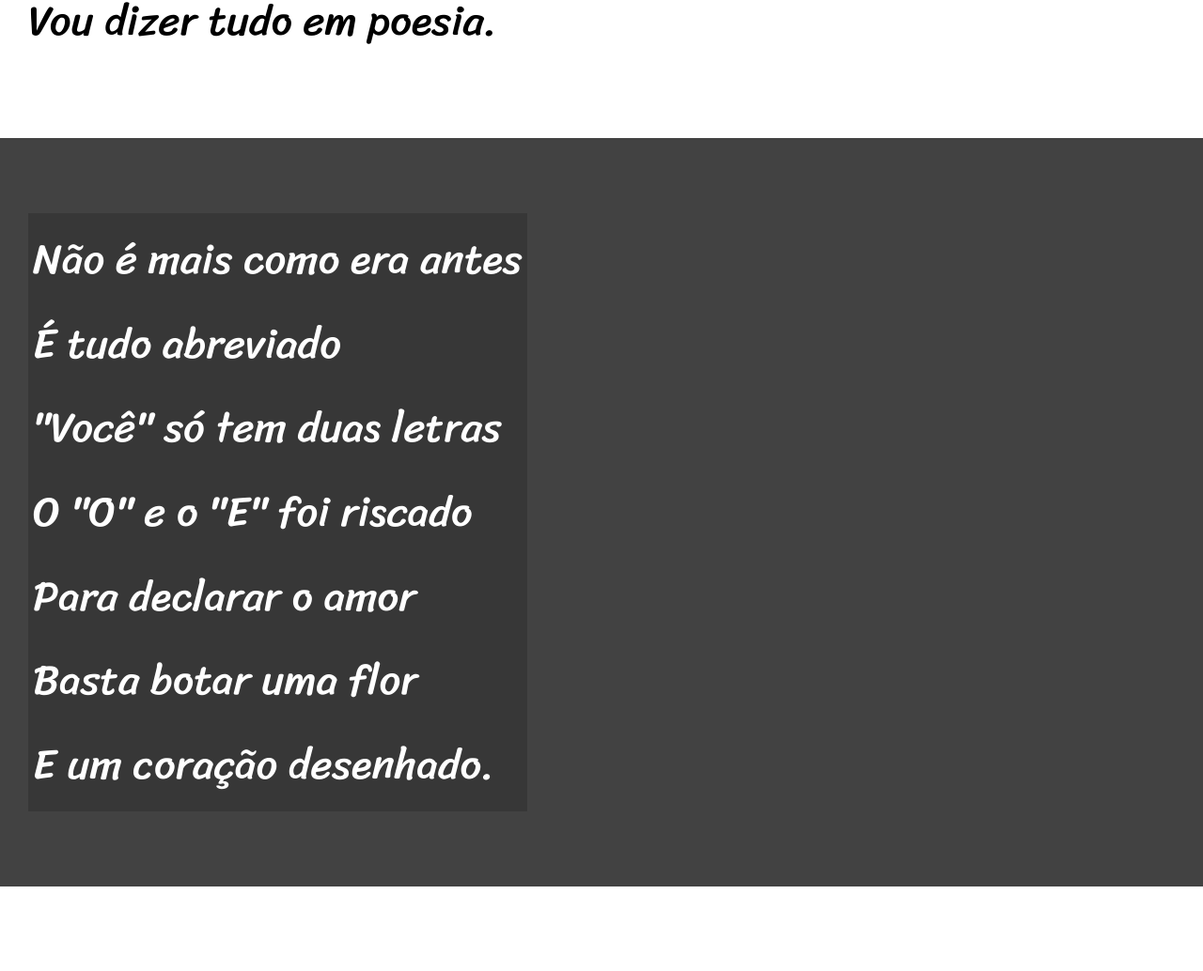
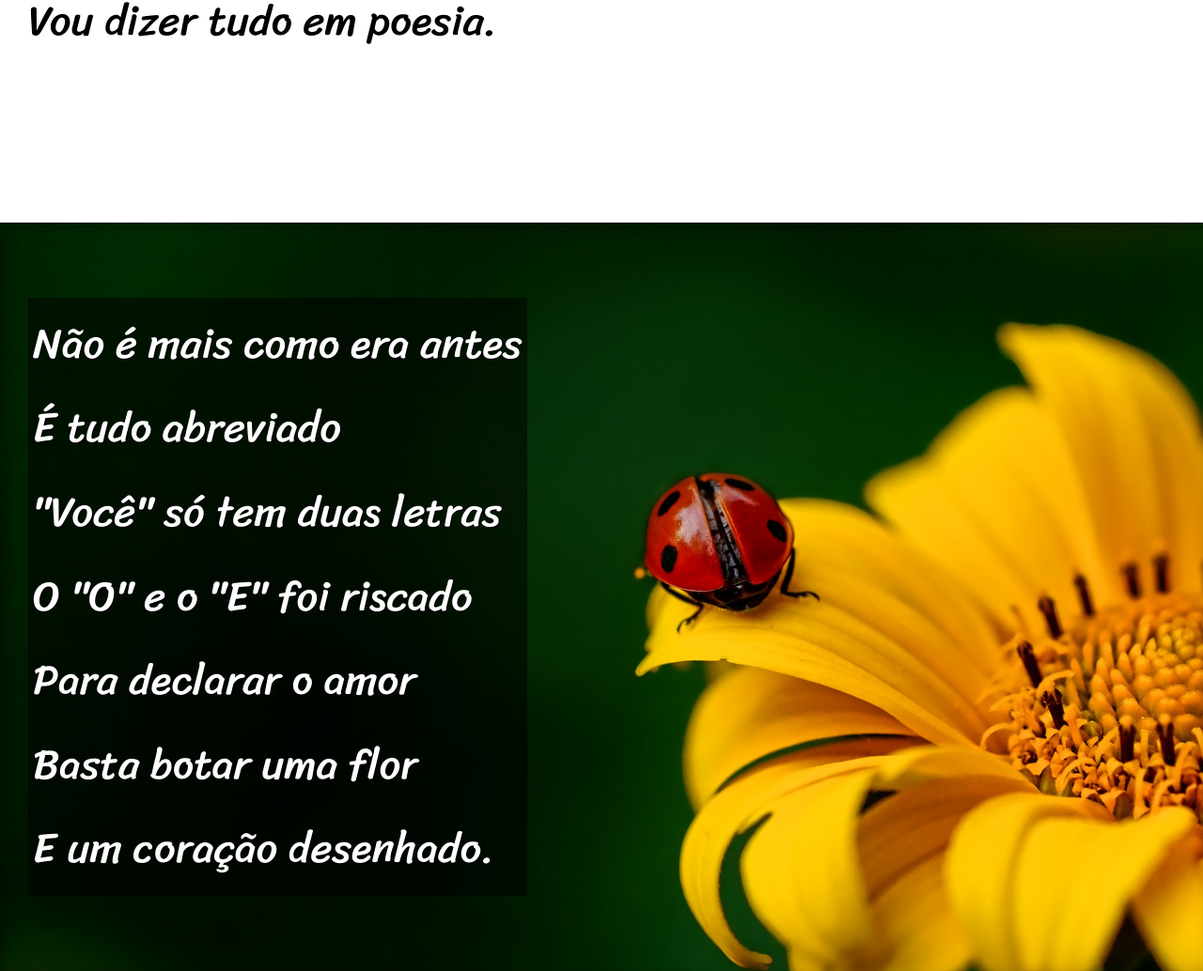
Before and after one commit to jorgefcastro/HTML_CSS, a plain HTML site: page Modulo_03/Ex019_Projeto_Cordel/index.html in a window 1280 px wide. Shown: the part 900-1934 px from the top of the page at 94% size. Drawn offline with Linux system fonts and the light colour scheme.

Commit message:
finalizando projeto cordel

```diff
--- a/Modulo_03/Ex019_Projeto_Cordel/index.html
+++ b/Modulo_03/Ex019_Projeto_Cordel/index.html
@@ -25,7 +25,7 @@
         </p>
     </section>
 
-    <section class="imagem">
+    <section class="imagem" id="img01">
         <p>
             Não é mais como era antes <br>
             É tudo abreviado <br>
@@ -59,7 +59,7 @@
         </p>
     </section>
 
-    <section class="imagem">
+    <section class="imagem" id="img02">
         <p>
             Tenho saudade das cartas <br>
             Escritas com a própria mão <br>
--- a/Modulo_03/Ex019_Projeto_Cordel/style.css
+++ b/Modulo_03/Ex019_Projeto_Cordel/style.css
@@ -47,6 +47,9 @@ section {
     font-family: var(--fonte3);
     font-size: 3.5vw;/* 3.5% da viewport*/
 }
+section > p {
+    padding-bottom: 2em;
+}
 section.normal {
     background-color: white;
     color: black;
@@ -54,11 +57,23 @@ section.normal {
 section.imagem {
     background-color: rgb(66, 66, 66);
     color: white;
+    box-shadow: inset 6px 6px 13px 0px rgba(0, 0, 0, 0.336); /* iset diz que a sombra é interna */
+    background-size: cover; /* forma da imagem ocupar o espaço */
+    background-attachment: fixed; /* assim faço o efeito parallax */
+}
+section#img01 {
+    background-image: url('imagens/background001.jpg'); /* adicionando imagem no fundo */
+    background-position: right center; /* orientação do alinhamento da imagem */
+}
+section#img02 {
+    background-image: url('imagens/background002.jpg');
+    background-position: right center;
 }
 section.imagem > p {
     display: inline-block; /* nessa config, ele se adapta ao tamanho do conteúdo */
     padding: 5px;
-    background-color: rgba(0, 0, 0, 0.171);
+    background-color: rgba(0, 0, 0, 0.5);
+    text-shadow: 1px 1px 0px black;
 }
 footer {
     background-color: black;
```
